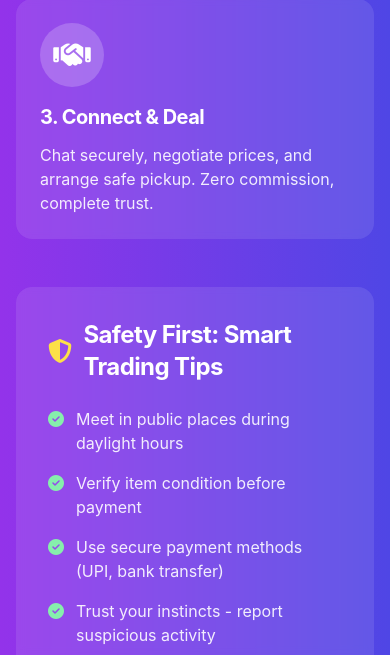
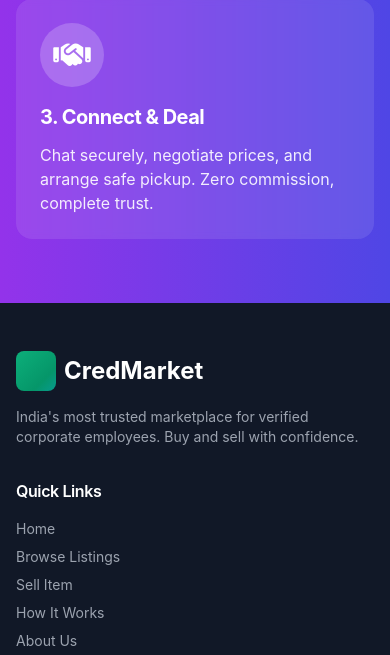
Before and after one commit to chinni070707/credmarket, a Django app: page /about/ in a window 390 px wide. Shown: the part 5845-6500 px from the top of the page. Run offline with Django 5.2, Linux system fonts and the light colour scheme; some libraries are stand-ins or nearby versions.

Commit message:
Complete 3 tasks: Update phone, remove safety section, add mark as sold
Task 1: Update footer phone number to +91 9952282170
Task 2: Remove 'Safety First: Smart Trading Tips' section from home page
Task 3: Add 'Mark as Sold' functionality for listing owners
  - Owners can mark items as sold with confirmation
  - Sold items show 'Marked as Sold' status
  - Status changes to 'sold' and deactivates the listing
  - Added new URL route and view function with logging

```diff
--- a/listings/urls.py
+++ b/listings/urls.py
@@ -10,6 +10,7 @@ urlpatterns = [
     path('listings/<slug:slug>/', views.listing_detail, name='listing_detail'),
     path('listings/<slug:slug>/edit/', views.edit_listing, name='edit_listing'),
     path('listings/<slug:slug>/delete/', views.delete_listing, name='delete_listing'),
+    path('listings/<slug:slug>/mark-sold/', views.mark_sold, name='mark_sold'),
     path('listings/<int:listing_id>/report/', views.report_listing, name='report_listing'),
     path('category/<slug:slug>/', views.category_listings, name='category_listings'),
     path('my-listings/', views.my_listings, name='my_listings'),
--- a/templates/base.html
+++ b/templates/base.html
@@ -415,32 +415,6 @@
                     <p class="text-white/90">Chat securely, negotiate prices, and arrange safe pickup. Zero commission, complete trust.</p>
                 </div>
             </div>
-
-            <!-- Safety Tips -->
-            <div class="mt-12 bg-white/10 backdrop-blur-sm rounded-2xl p-8">
-                <h3 class="text-2xl font-bold text-white mb-6 flex items-center">
-                    <i class="fas fa-shield-halved mr-3 text-yellow-300"></i>
-                    Safety First: Smart Trading Tips
-                </h3>
-                <div class="grid grid-cols-1 md:grid-cols-2 gap-4 text-white/90">
-                    <div class="flex items-start gap-3">
-                        <i class="fas fa-check-circle text-green-300 mt-1"></i>
-                        <span>Meet in public places during daylight hours</span>
-                    </div>
-                    <div class="flex items-start gap-3">
-                        <i class="fas fa-check-circle text-green-300 mt-1"></i>
-                        <span>Verify item condition before payment</span>
-                    </div>
-                    <div class="flex items-start gap-3">
-                        <i class="fas fa-check-circle text-green-300 mt-1"></i>
-                        <span>Use secure payment methods (UPI, bank transfer)</span>
-                    </div>
-                    <div class="flex items-start gap-3">
-                        <i class="fas fa-check-circle text-green-300 mt-1"></i>
-                        <span>Trust your instincts - report suspicious activity</span>
-                    </div>
-                </div>
-            </div>
         </div>
     </div>
 
@@ -489,7 +463,7 @@
                     <h3 class="font-semibold mb-4">Contact Us</h3>
                     <ul class="space-y-2 text-gray-400 text-sm">
                         <li><i class="fas fa-envelope mr-2"></i> support@credmarket.in</li>
-                        <li><i class="fas fa-phone mr-2"></i> +91 1234567890</li>
+                        <li><i class="fas fa-phone mr-2"></i> +91 9952282170</li>
                     </ul>
                     <div class="flex space-x-4 mt-4">
                         <a href="#" class="text-gray-400 hover:text-white"><i class="fab fa-facebook text-xl"></i></a>
```
Also changed, not shown: listings/management/commands/create_dummy_listings.py (+27 -20 lines), listings/views.py (+23 -2 lines), templates/listings/listing_detail.html (+12 -0 lines).
